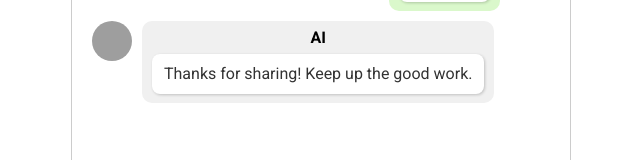
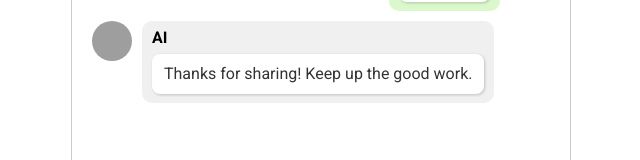
Before and after one commit to CousCous08/Fruit-Ion, a React (Create React App) app in the folder app/: page / in a window 1280 px wide. Both pictures are taken after typing "Sample" into the empty fields and a click on the button "Send". Shown: the part 82-242 px from the top of the page, without its empty margins (319-959 px from the left). Built offline with nearby package versions, Linux system fonts and the light colour scheme; grey boxes are pictures that could not be loaded.

Commit message:
align the names to right and left

```diff
--- a/app/src/ChatInterface.css
+++ b/app/src/ChatInterface.css
@@ -53,6 +53,18 @@
 .message-user-name {
     font-weight: bold;
 }
+
+.align-right {
+    text-align: right;
+    display: block; /* Ensures text-align works */
+}
+
+.align-left {
+    text-align: left;
+    display: block; /* Ensures text-align works */
+}
+
+
 
 .message-text {
     font-size: 16px;
--- a/app/src/ChatInterface.js
+++ b/app/src/ChatInterface.js
@@ -87,7 +87,9 @@ const ChatInterface = () => {
                     <div key={index} className={`message ${message.user.name === currentUser.name ? 'current-user' : 'message-ai'}`}>
                         <img src={message.user.image} alt={message.user.name} className="message-user-image" />
                         <div className="message-content">
-                            <div className="message-user-name">{message.user.name}</div>
+                            <div className={`message-user-name ${message.sender === 'user' ? 'align-right' : 'align-left'}`}>
+                                {message.user.name}
+                            </div>
                             <div className="message-text">{message.text}</div>
 
                         </div>
@@ -97,7 +99,7 @@ const ChatInterface = () => {
                     <div className="message message-ai">
                         <img src={aiUser.image} alt={aiUser.name} className="message-user-image" />
                         <div className="message-content">
-                        <div className="message-user-name">{aiUser.name}</div>
+                            <div className="message-user-name align-left">{aiUser.name}</div>
                             <div className="message-text">{currentAIMessage}</div>
                         </div>
                     </div>
```
Lines whose indentation alone changed are shown as unchanged.
